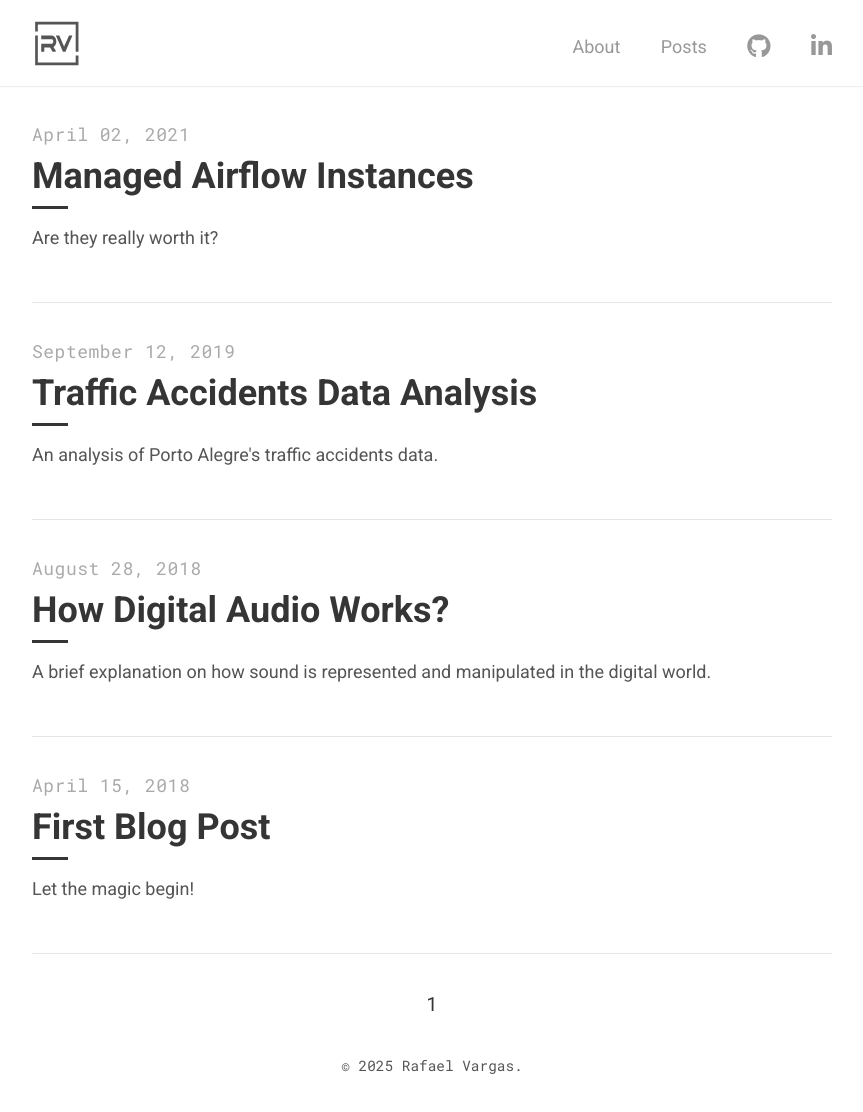
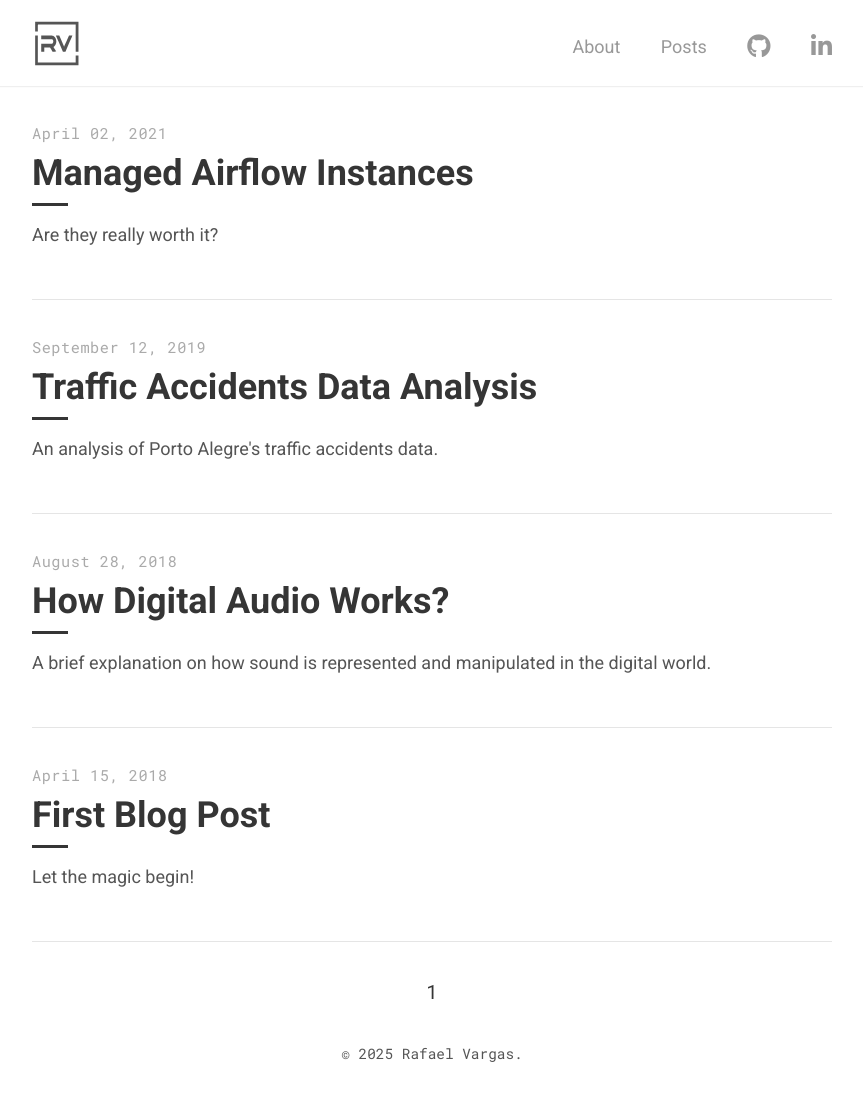
Before and after one commit to rafaelvargas/rafaelvargas.github.io, a Jekyll site: the page built from index.html, in a window 1280 px wide. Shown: the whole page, without its empty margins (208-1071 px from the left). Built offline with Jekyll 4.4.1, drawn with Linux system fonts in a browser that asks for light colours; nearby versions of some CDN libraries; the list of posts is cut into pages by our own code.

Commit message:
Improve the font size of the date strings

```diff
--- a/_sass/tale/_catalogue.scss
+++ b/_sass/tale/_catalogue.scss
@@ -18,6 +18,7 @@
   &-time {
     color: $default-tint;
     font-family: $font-family-monospace;
+    font-size: 0.85rem;
     letter-spacing: .5px;
   }
 
--- a/_sass/tale/_post.scss
+++ b/_sass/tale/_post.scss
@@ -5,6 +5,7 @@
   &-info {
     color: $default-tint;
     font-family: $font-family-monospace;
+    font-size: 0.85rem;
     letter-spacing: 0.5px;
     text-align: center;
 
```
